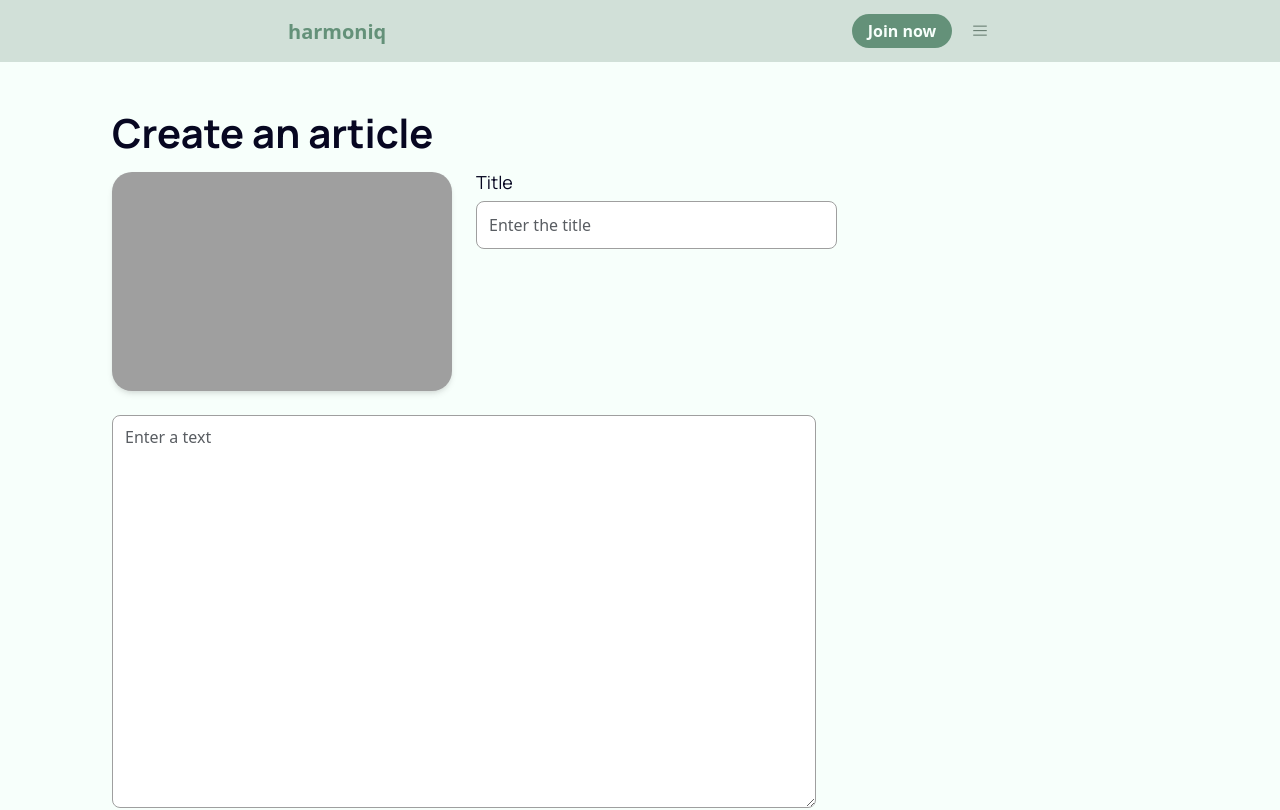
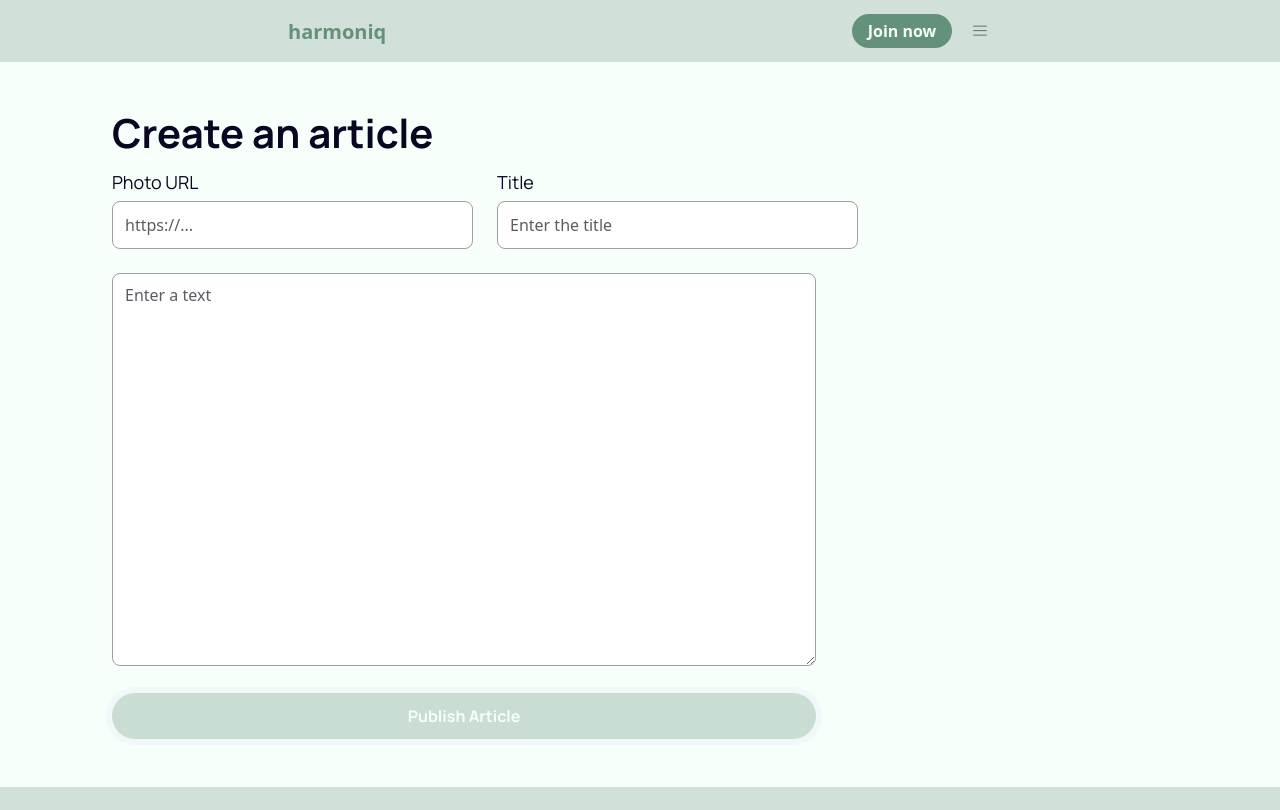
Before and after one commit to yevhenii-priadko/front-harmoniq, a Next.js app: page /articles/new in a window 1280 px wide. Shown: the top 810 px of the page. Built offline with nearby package versions, Linux system fonts and the light colour scheme.

Commit message:
fix: use photo URL instead of base64, fix date format, correct title limit

```diff
--- a/app/articles/new/page.tsx
+++ b/app/articles/new/page.tsx
@@ -1,11 +1,11 @@
 "use client";
 
-import { ChangeEvent, useId, useState } from "react";
+import { useId } from "react";
 import css from "./NewArticlePage.module.css";
-import Image from "next/image";
-import { Field, FieldProps, Form, Formik, FormikHelpers } from "formik";
+import { Field, Form, Formik, FormikHelpers } from "formik";
 import * as Yup from "yup";
 import { useMutation, useQueryClient } from "@tanstack/react-query";
+import { useRouter } from "next/navigation";
 import { ArticleFormValues, createArticle } from "@/lib/api/clientApi";
 import { useAuthStore } from "@/lib/store/authStore";
 
@@ -13,14 +13,17 @@ const ArticleSchema = Yup.object({
   title: Yup.string()
     .trim()
     .min(3, `Too short!`)
-    .max(50, `Too long!`)
+    .max(48, `Too long!`) // ⚠️ бекенд дозволяє макс 48, не 50
     .required("Required"),
   description: Yup.string()
     .trim()
     .min(100, `Too short!`)
     .max(4000, `Too long!`)
     .required("Required"),
-  photo: Yup.string().required("Required"),
+  // ⚠️ ТИМЧАСОВО: бекенд поки не приймає файл, лише URL-рядок (див.
+  // коментар у lib/api/clientApi.ts) — тому це звичайний текстовий інпут,
+  // а не file upload.
+  photo: Yup.string().url("Enter a valid image URL").required("Required"),
 });
 
 interface ArticleForm {
@@ -30,24 +33,10 @@ interface ArticleForm {
 }
 
 export default function NewArticlePage() {
+  const router = useRouter();
   const queryClient = useQueryClient();
   const fieldId = useId();
   const username = useAuthStore((state) => state.user?.username ?? "Unknown");
-
-  const [preview, setPreview] = useState<string | null>(null);
-
-  const handleFileChange = (e: ChangeEvent<HTMLInputElement>) => {
-    if (e.target.files && e.target.files[0]) {
-      const file = e.target.files[0];
-      const reader = new FileReader();
-
-      reader.onloadend = () => {
-        setPreview(reader.result as string);
-      };
-
-      reader.readAsDataURL(file);
-    }
-  };
 
   const initialValues: ArticleForm = {
     title: ``,
@@ -57,8 +46,9 @@ export default function NewArticlePage() {
 
   const mutation = useMutation({
     mutationFn: (newArticle: ArticleFormValues) => createArticle(newArticle),
-    onSuccess: () => {
+    onSuccess: (data) => {
       queryClient.invalidateQueries({ queryKey: [`articles`] });
+      router.push(`/articles/${data._id}`);
     },
   });
 
@@ -70,13 +60,13 @@ export default function NewArticlePage() {
       await mutation.mutateAsync({
         title: values.title,
         description: values.description,
-        date: new Date().toISOString(),
+        // ⚠️ бекенд очікує 'рррр-мм-дд', а не повний ISO-таймстамп
+        date: new Date().toISOString().slice(0, 10),
         author: username,
         photo: values.photo,
       });
 
       resetForm();
-      setPreview(null);
     } catch (err) {
       console.error("Article submission failed", err);
     }
@@ -91,52 +81,27 @@ export default function NewArticlePage() {
         validationSchema={ArticleSchema}
         validateOnMount
       >
-        {({ setFieldValue, isValid, dirty, touched, errors }) => {
+        {({ isValid, dirty }) => {
           const isDisabled = !isValid || !dirty;
 
           return (
             <Form className={css.form}>
               <div className={css.wrapper}>
-                <Field name="photo">
-                  {({ form }: FieldProps) => (
-                    <input
-                      type="file"
-                      id={`${fieldId}-image`}
-                      accept="image/*"
-                      className={css.hiddenInput}
-                      onChange={(e: ChangeEvent<HTMLInputElement>) => {
-                        if (e.target.files && e.target.files[0]) {
-                          const file = e.target.files[0];
-                          const reader = new FileReader();
-                          reader.onloadend = () => {
-                            const dataUrl = reader.result as string;
-                            setPreview(dataUrl);
-                            form.setFieldValue("photo", dataUrl);
-                          };
-                          reader.readAsDataURL(file);
-                        }
-                      }}
-                    />
-                  )}
-                </Field>
+                <div className={css.titleWrapper}>
+                  <label className={css.label} htmlFor={`${fieldId}-photo`}>
+                    Photo URL
+                  </label>
+                  <Field
+                    className={css.inputTitle}
+                    type="text"
+                    name="photo"
+                    id={`${fieldId}-photo`}
+                    placeholder="https://..."
+                  />
+                </div>
 
-                <label htmlFor={`${fieldId}-image`} className={css.uploadLabel}>
-                  {preview ? (
-                    <Image
-                      src={preview}
-                      alt="Preview"
-                      className={css.previewImage}
-                      width={300}
-                      height={200}
-                    />
-                  ) : (
-                    <svg width="98" height="82" className={css.cameraIcon}>
-                      <use href="/sprite.svg#icon-camera"></use>
-                    </svg>
-                  )}
-                </label>
                 <div className={css.titleWrapper}>
-                  <label className={css.label} htmlFor="title">
+                  <label className={css.label} htmlFor={`${fieldId}-title`}>
                     Title
                   </label>
                   <Field
```
